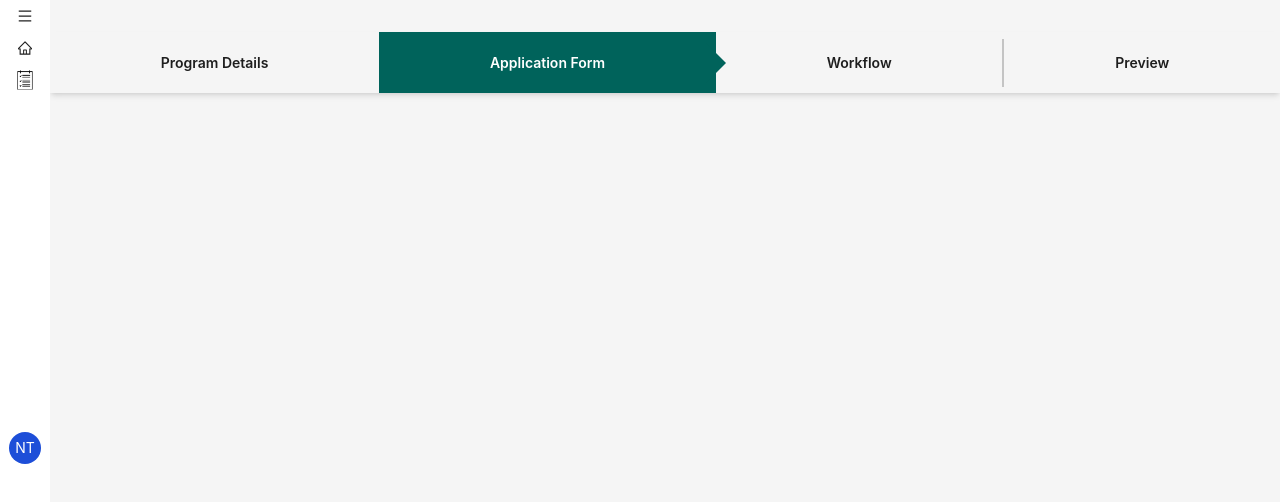
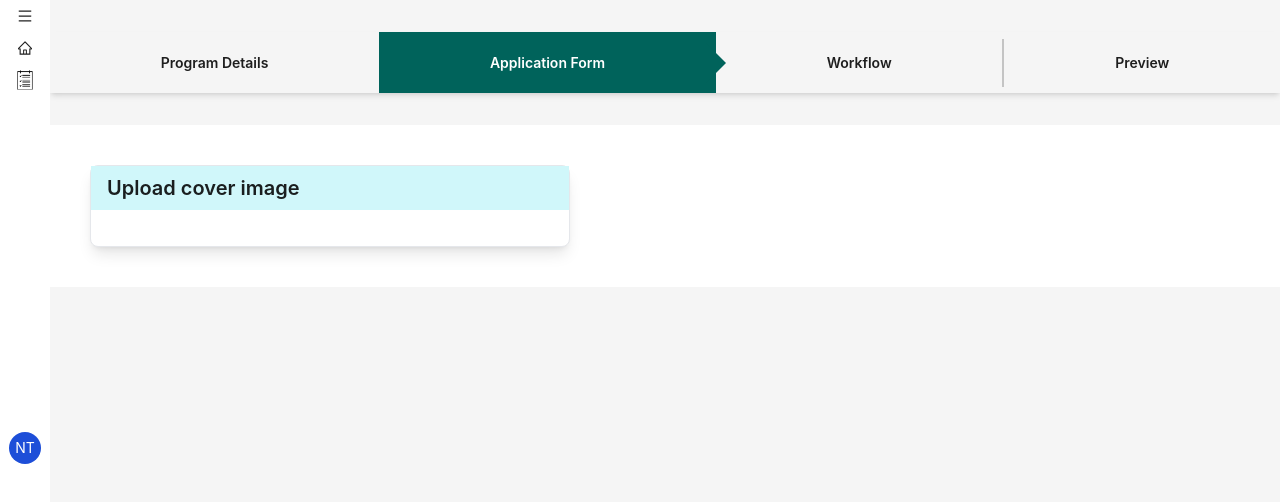
Before and after one commit to HossinAmin/Task1-API-UI, a React (Vite) app: page / in a window 1280 px wide. Shown: the top 502 px of the page. Built offline with nearby package versions, Linux system fonts and the light colour scheme; a web font is replaced by a local one.

Commit message:
common form container

```diff
--- a/src/App.tsx
+++ b/src/App.tsx
@@ -1,6 +1,7 @@
 import { Layout } from "antd";
 import SideBarContent from "./components/SideBarContent";
 import ApplicationSteps from "./components/ApplicationSteps";
+import FormContainer from "./components/common/FormContainer";
 
 function App() {
   return (
@@ -16,6 +17,9 @@ function App() {
       </Layout.Sider>
       <Layout.Content>
         <ApplicationSteps />
+        <div className="flex w-full flex-col bg-white p-10">
+          <FormContainer title="Upload cover image" Children={<></>} />
+        </div>
       </Layout.Content>
     </Layout>
   );
--- /dev/null
+++ b/src/components/common/FormContainer.tsx
@@ -0,0 +1,17 @@
+import { ReactElement } from "react";
+
+interface FormContainerProps {
+  title: string;
+  Children: ReactElement;
+}
+
+export default function FormContainer({ title, Children }: FormContainerProps) {
+  return (
+    <div className="flex w-[30rem] flex-col rounded-lg border bg-white pb-5 text-xl font-semibold shadow-lg">
+      <div className="w-full bg-[#D0F7FA] px-4 py-2">
+        <p>{title} </p>
+      </div>
+      <div className="px-4 py-2">{Children}</div>
+    </div>
+  );
+}
```
